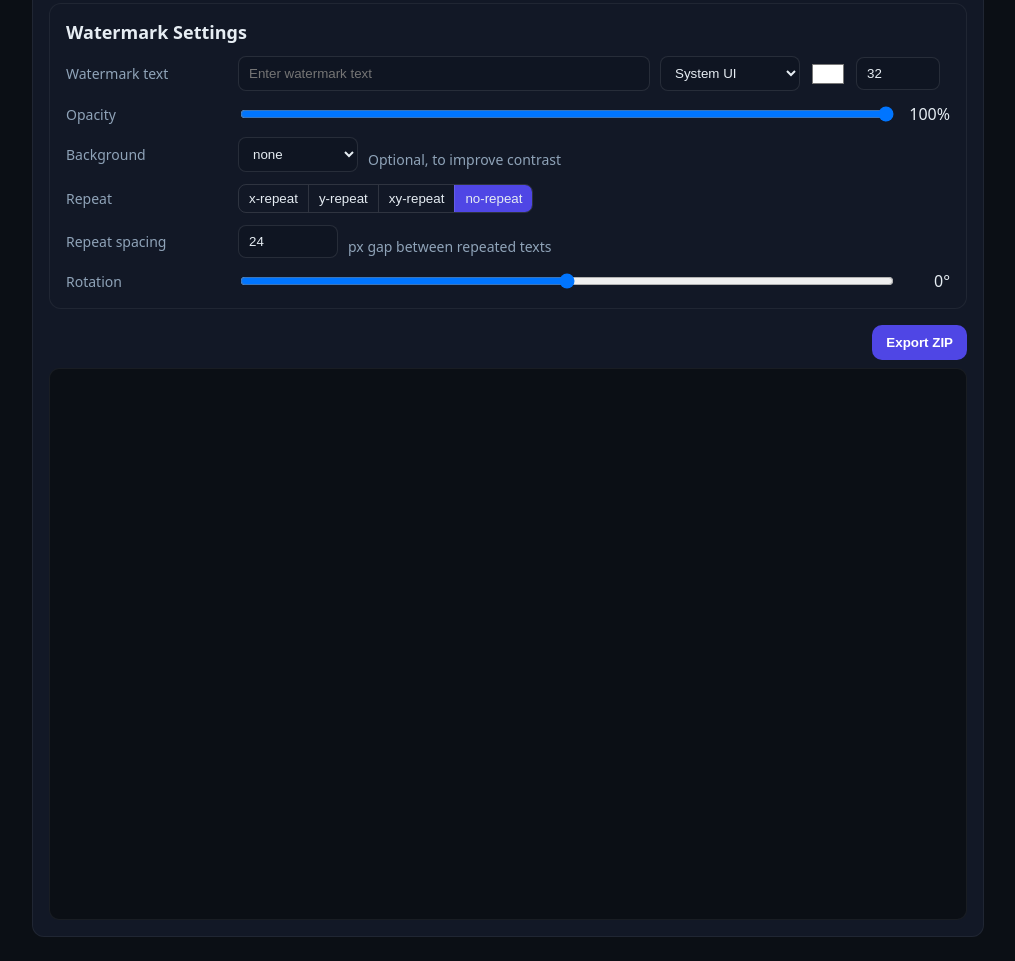
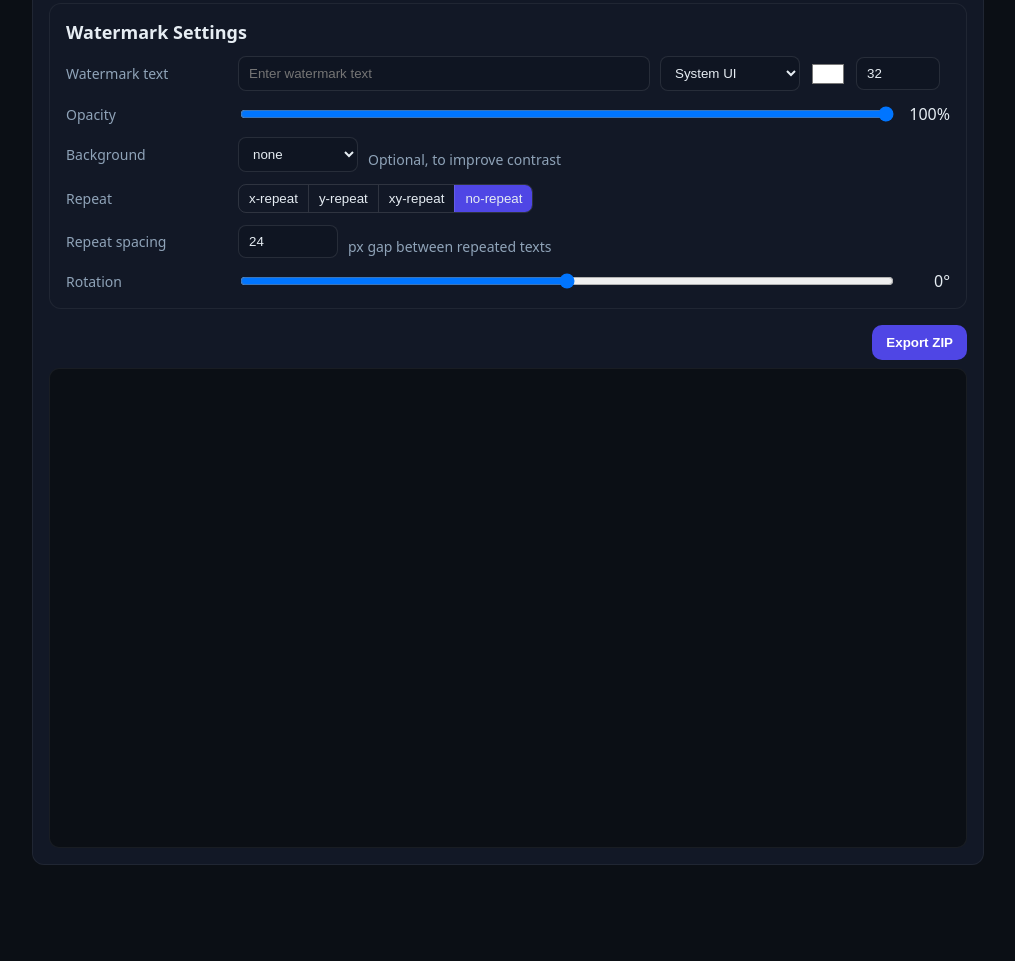
Before and after one commit to zakkafauzan/watermark_maker, a plain HTML site: page index.html in a window 1280 px wide. Shown: the part 330-1291 px from the top of the page, without its empty margins (132-1147 px from the left). After the commit the page ends 1219 px from the top, so only its background shows below. Drawn offline with nearby package versions, Linux system fonts and the light colour scheme.

Commit message:
reducing the size of preview box

```diff
--- a/styles.css
+++ b/styles.css
@@ -215,4 +215,5 @@ h1 {
 	border: 1px solid rgba(255,255,255,0.06);
 	border-radius: 10px;
 	display: block;
+	max-height: 60vh;
 }
```
